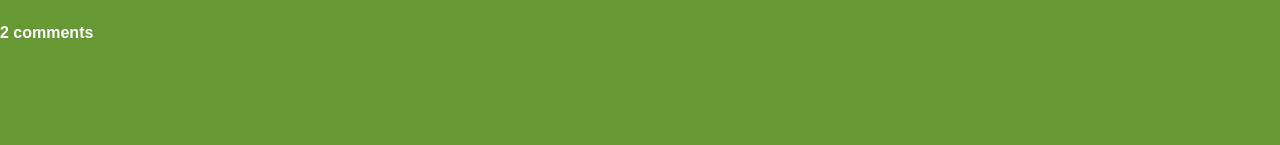
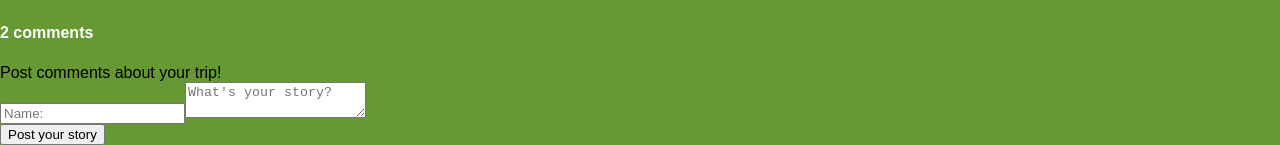
Before and after one commit to BustaKaplan/TrailWarrior, a React (Create React App) app: page / in a window 1280 px wide. Shown: the part 833-978 px from the top of the page. Before the commit the page ends 897 px from the top, so only its background shows below. Built offline with nearby package versions, Linux system fonts and the light colour scheme.

Commit message:
Added Comment Form
Just need to figure out how to link it up with other js pages. Also toying with breaking apart CommentBox.js

```diff
--- a/src/App.js
+++ b/src/App.js
@@ -2,6 +2,7 @@ import React, { Component } from 'react';
 import logo from './logo.svg';
 import './App.css';
 import CommentBox from './CommentBox.js';
+import CommentForm from './CommentForm.js';
 
 class App extends Component {
   render() {
@@ -35,6 +36,7 @@ class App extends Component {
             <div className = "color" id = "white"> #FFFFFF </div>
           </div>
           <CommentBox />
+          <CommentForm />
         </body>
         );
       }
--- a/src/CommentBox.js
+++ b/src/CommentBox.js
@@ -1,13 +1,15 @@
 import React, { Component } from 'react';
 import ReactDOM from 'react-dom';
+import CommentForm from './CommentForm.js';
 
 
 class CommentBox extends React.Component {
 render () {
   const comment = this._getComments();
+  console.log({comment});
   const commentCount = `{comment.length}`;
   return (
-    <div className = "commentBox">
+    <div className = "comment-box">
       <h3>COMMENTS</h3>
       <h4 className = "commentCount">{this._getCommentsTitle(comment.length)} </h4>
       <div className = "comments">
@@ -17,20 +19,23 @@ render () {
   );
 }
 
-  // ReactDOM.render(<CommentBox />, document.getElementById('root'));
 _getComments(){
 
   const commentList = [
-    {id: 1, author: "Michael Perez", body: "Awesome Pictures!"},
-    {id: 2, author: "Tofu Kaplan", body: "Looks like fun but happy you're home :)"}
+    {id: 1, author: 'Michael Perez', body: 'Awesome Pictures!'},
+    {id: 2, author: 'Tofu Kaplan', body: 'Looks like fun but happy you are home :)'}
   ];
+
   return commentList.map((comment) => {
-    return (
-      < comment
-        author = {comment.author} body = {comment.body} key = {comment.id} />
+    function Comment() {
+      return(
+        <Comment
+          author = {comment.author} body = {comment.body} key = {comment.id}/>
     );
+  }
   });
-}
+ }
+
 _getCommentsTitle(commentCount){
   if (commentCount === 1){
     return "1 comment";
@@ -40,6 +45,4 @@ _getCommentsTitle(commentCount){
 }
 
 }
-
-
 export default CommentBox;
--- /dev/null
+++ b/src/CommentForm.js
@@ -0,0 +1,28 @@
+import React, { Component } from 'react';
+import ReactDOM from 'react-dom';
+
+class CommentForm extends React.Component {
+  render() {
+    return (
+      <form className = "comment-form" onSubmit= {this._handleSubmit.bind(this)}>
+        <label> Post comments about your trip! </label>
+        <div className = "comment-form-fields">
+          <input placeholder = "Name: " ref = {(input) => this._author = input}/>
+          <textarea placeholder = "What's your story?" ref={(textarea) => this._body = textarea}/>
+        </div>
+        <div className = "comment-form-actions">
+          <button type= "submit">
+            Post your story
+          </button>
+        </div>
+      </form>
+    );
+  }
+  _handleSubmit(event){
+    event.preventDefault();
+      let author = this._author;
+      let body = this._body;
+      this.props.addComment(author.value, body.value);
+  }
+}
+export default CommentForm;
```
